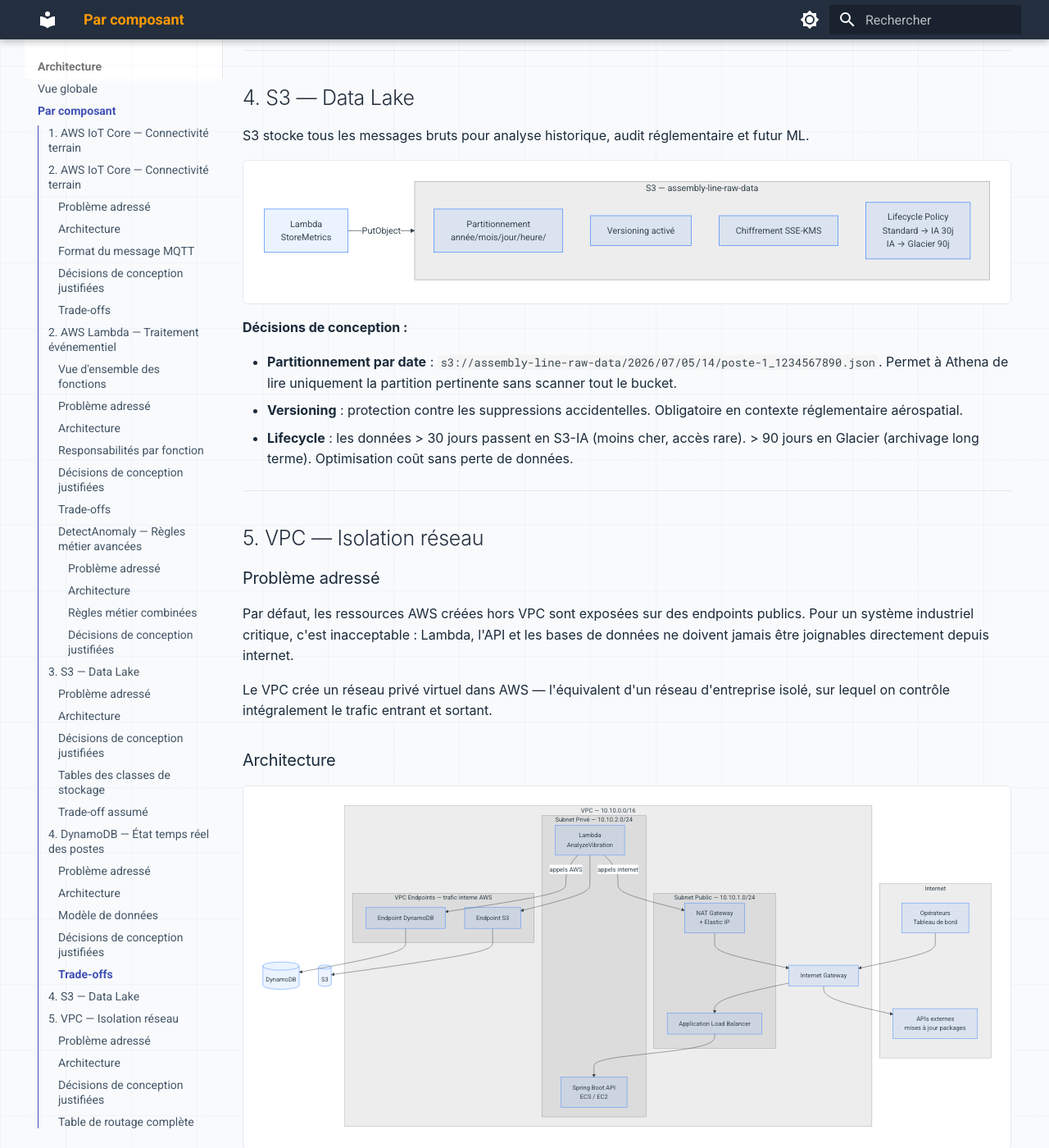
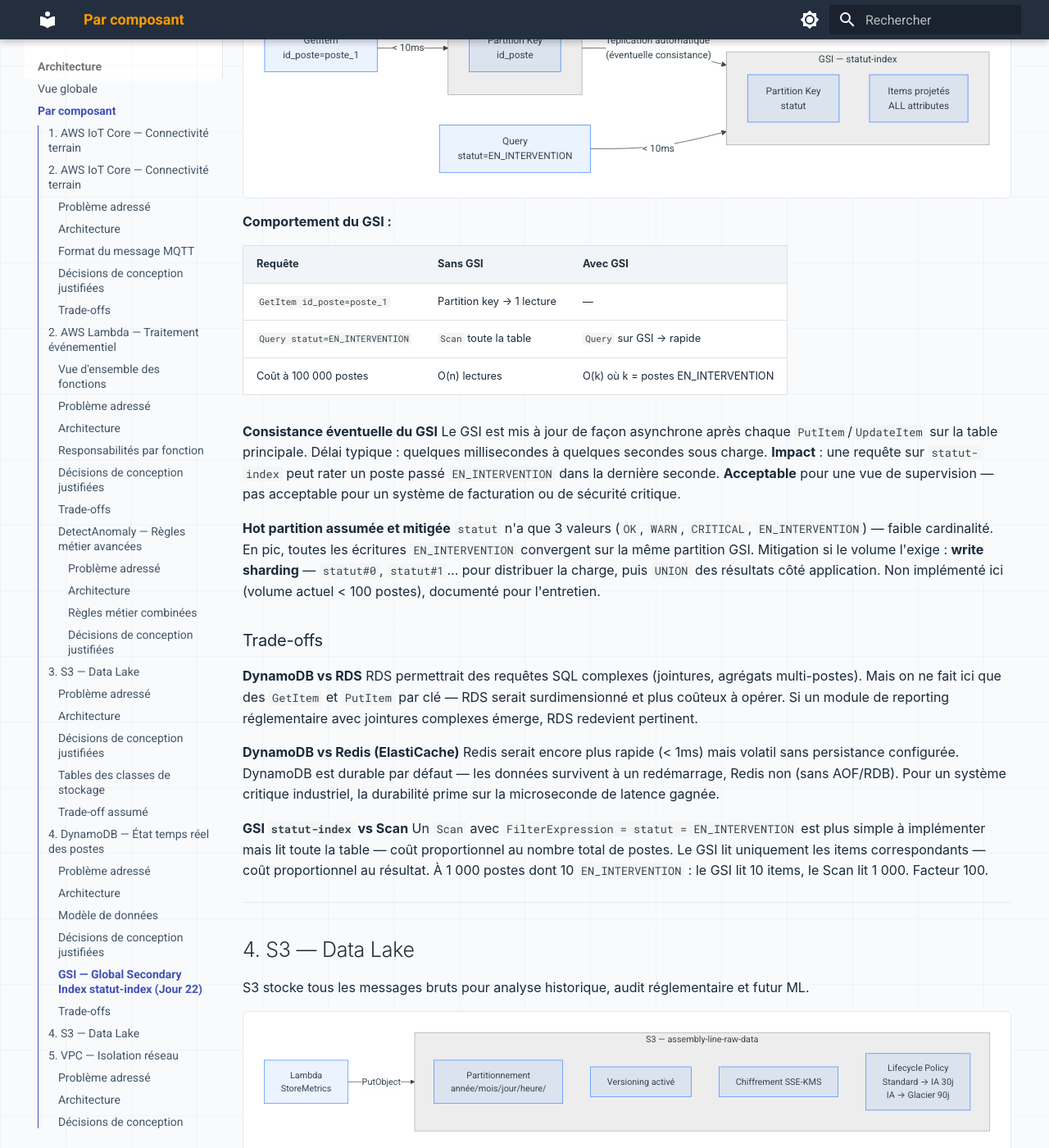
Before and after one commit to lansanconde/smart-assembly-line, an MkDocs documentation site: the page built from docs/architecture/components.md, in a window 1280 px wide and 1400 px high, scrolled down 12843 px. Shown: the whole window at 82% size. Built offline with MkDocs 1.6.1 and Material for MkDocs 9.7.7, drawn with Linux system fonts in a browser that asks for light colours; some of the changed text lies outside the part shown.

Commit message:
feat (data) : DynamoDB status-index + doc signgle table design

````diff
--- a/docs/architecture/components.md
+++ b/docs/architecture/components.md
@@ -414,6 +414,7 @@
 
 ---
 
+
 ## 4. DynamoDB — État temps réel des postes
 
 ### Problème adressé
@@ -497,6 +498,49 @@
 Ce n'est pas le choix retenu — on garde DynamoDB simple et rapide, S3 pour l'historique.
 Si le besoin évolue vers un historique court terme (dernières 24h) dans DynamoDB, on ajoutera une GSI avec `timestamp` comme sort key.
 
+### GSI — Global Secondary Index `statut-index` (Jour 22)
+
+**Problème adressé** : requêter tous les postes en `EN_INTERVENTION` sans scanner toute la table.
+
+Avec la partition key `id_poste` seule, une requête "tous les postes CRITICAL" nécessite un `Scan` complet — coûteux et non scalable à 100 000 postes.
+
+```mermaid
+flowchart LR
+    subgraph TABLE["Table machine_state"]
+        PK["Partition Key\nid_poste"]
+    end
+
+    subgraph GSI["GSI — statut-index"]
+        GPK["Partition Key\nstatut"]
+        ITEMS["Items projetés\nALL attributes"]
+    end
+
+    TABLE -->|"réplication automatique\n(éventuelle consistance)"| GSI
+
+    Q1["GetItem\nid_poste=poste_1"] -->|"< 10ms"| TABLE
+    Q2["Query\nstatut=EN_INTERVENTION"] -->|"< 10ms"| GSI
+```
+
+**Comportement du GSI :**
+
+| Requête | Sans GSI | Avec GSI |
+|---|---|---|
+| `GetItem id_poste=poste_1` | Partition key → 1 lecture | — |
+| `Query statut=EN_INTERVENTION` | `Scan` toute la table | `Query` sur GSI → rapide |
+| Coût à 100 000 postes | O(n) lectures | O(k) où k = postes EN_INTERVENTION |
+
+**Consistance éventuelle du GSI**
+Le GSI est mis à jour de façon asynchrone après chaque `PutItem`/`UpdateItem` sur la table principale.
+Délai typique : quelques millisecondes à quelques secondes sous charge.
+**Impact** : une requête sur `statut-index` peut rater un poste passé `EN_INTERVENTION` dans la dernière seconde.
+**Acceptable** pour une vue de supervision — pas acceptable pour un système de facturation ou de sécurité critique.
+
+**Hot partition assumée et mitigée**
+`statut` n'a que 3 valeurs (`OK`, `WARN`, `CRITICAL`, `EN_INTERVENTION`) — faible cardinalité.
+En pic, toutes les écritures `EN_INTERVENTION` convergent sur la même partition GSI.
+Mitigation si le volume l'exige : **write sharding** — `statut#0`, `statut#1`... pour distribuer la charge, puis `UNION` des résultats côté application.
+Non implémenté ici (volume actuel < 100 postes), documenté pour l'entretien.
+
 ### Trade-offs
 
 **DynamoDB vs RDS**
@@ -508,6 +552,11 @@
 Redis serait encore plus rapide (< 1ms) mais volatil sans persistance configurée.
 DynamoDB est durable par défaut — les données survivent à un redémarrage, Redis non (sans AOF/RDB).
 Pour un système critique industriel, la durabilité prime sur la microseconde de latence gagnée.
+
+**GSI `statut-index` vs Scan**
+Un `Scan` avec `FilterExpression = statut = EN_INTERVENTION` est plus simple à implémenter mais lit toute la table — coût proportionnel au nombre total de postes.
+Le GSI lit uniquement les items correspondants — coût proportionnel au résultat.
+À 1 000 postes dont 10 `EN_INTERVENTION` : le GSI lit 10 items, le Scan lit 1 000. Facteur 100.
 
 ---
 
--- /dev/null
+++ b/expr_gsi.json
@@ -0,0 +1 @@
+{":s":{"S":"EN_INTERVENTION"}}
````
Also changed, not shown: 1 other file.
